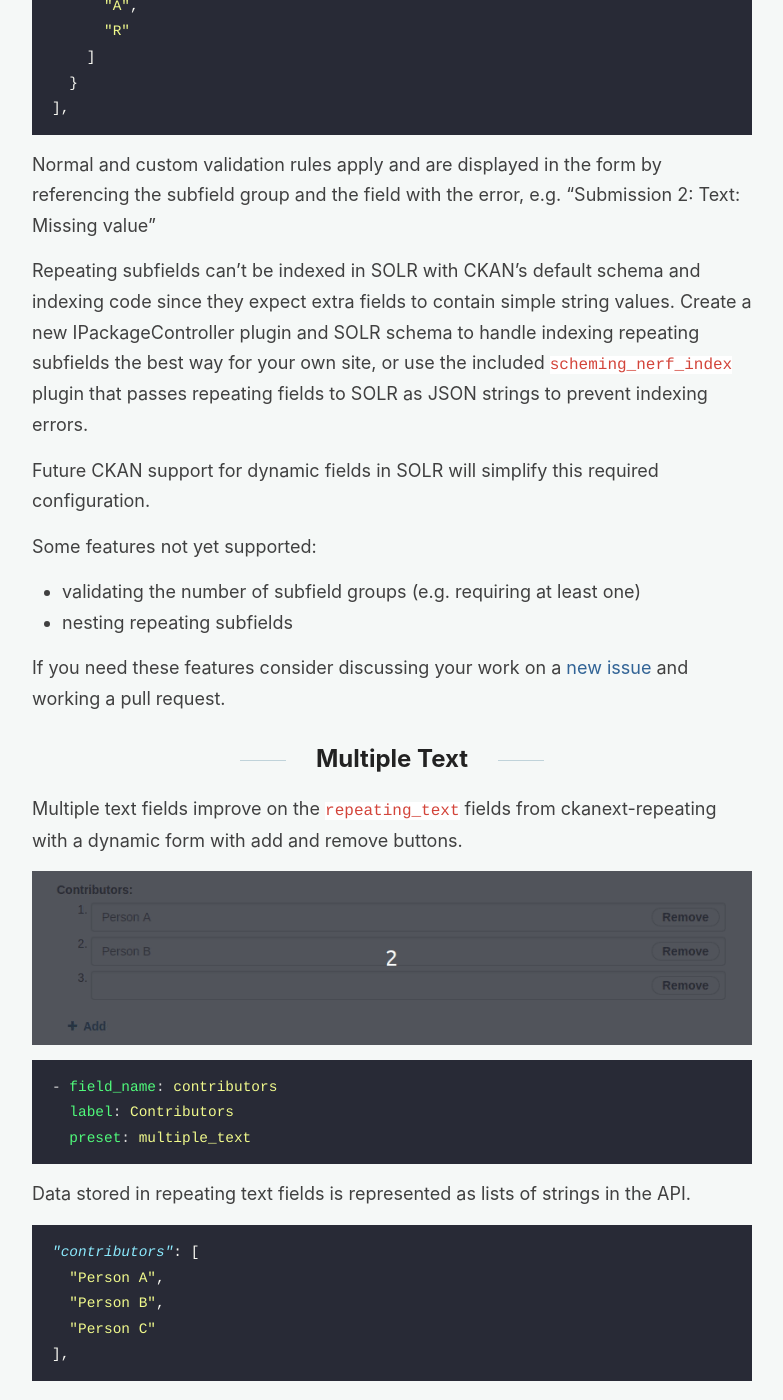
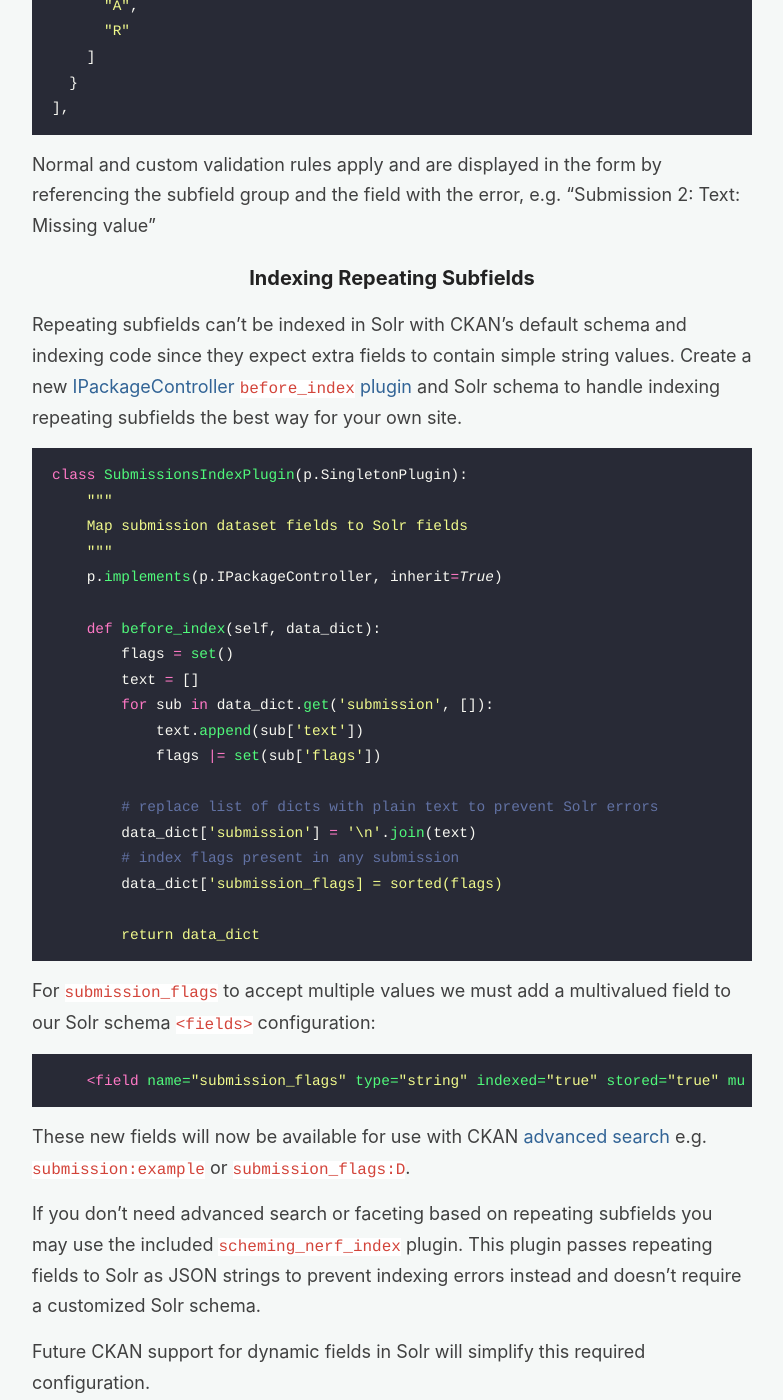
Before and after one commit to wardi/wardi.github.io, a Jekyll site: the page built from _posts/2021-01-05-scheming-subfields.md, in a window 1280 px wide and 1400 px high, scrolled down 2452 px. Shown: the whole window, without its empty margins (248-1031 px from the left). Built offline with Jekyll 4.4.1, drawn with Linux system fonts in a browser that asks for light colours.

Commit message:
custom indexing

````diff
--- a/_posts/2021-01-05-scheming-subfields.md
+++ b/_posts/2021-01-05-scheming-subfields.md
@@ -81,13 +81,53 @@
 Normal and custom validation rules apply and are displayed in the form by referencing the subfield
 group and the field with the error, e.g. "Submission 2: Text: Missing value"
 
-Repeating subfields can't be indexed in SOLR with CKAN's default schema and indexing code since
-they expect extra fields to contain simple string values. Create a new IPackageController plugin
-and SOLR schema to handle indexing repeating subfields the best way for your own site, or use the
-included `scheming_nerf_index` plugin that passes repeating fields to SOLR as JSON strings to
-prevent indexing errors.
+### Indexing Repeating Subfields
 
-Future CKAN support for dynamic fields in SOLR will simplify this required configuration.
+Repeating subfields can't be indexed in Solr with CKAN's default schema and indexing code since
+they expect extra fields to contain simple string values. Create a new
+[IPackageController `before_index` plugin](https://docs.ckan.org/en/2.9/extensions/plugin-interfaces.html?#ckan.plugins.interfaces.IPackageController.before_index)
+and Solr schema to handle indexing repeating subfields the best way for your own site.
+
+```python
+class SubmissionsIndexPlugin(p.SingletonPlugin):
+    """
+    Map submission dataset fields to Solr fields
+    """
+    p.implements(p.IPackageController, inherit=True)
+
+    def before_index(self, data_dict):
+        flags = set()
+        text = []
+        for sub in data_dict.get('submission', []):
+            text.append(sub['text'])
+            flags |= set(sub['flags'])
+
+        # replace list of dicts with plain text to prevent Solr errors
+        data_dict['submission'] = '\n'.join(text)
+        # index flags present in any submission
+        data_dict['submission_flags] = sorted(flags)
+
+        return data_dict
+```
+
+For `submission_flags` to accept multiple values we must add a multivalued field to our Solr schema
+`<fields>` configuration:
+
+```xml
+    <field name="submission_flags" type="string" indexed="true" stored="true" multiValued="true"/>
+```
+
+These new fields will now be available for use with CKAN
+[advanced search](https://docs.ckan.org/en/2.9/user-guide.html#advanced-search) e.g.
+`submission:example` or `submission_flags:D`.
+
+If you don't need advanced search or faceting based on repeating subfields you may use the included
+`scheming_nerf_index` plugin. This plugin passes repeating fields to Solr as JSON strings to prevent
+indexing errors instead and doesn't require a customized Solr schema.
+
+Future CKAN support for dynamic fields in Solr will simplify this required configuration.
+
+### Future Work
 
 Some features not yet supported:
  - validating the number of subfield groups (e.g. requiring at least one)
````
